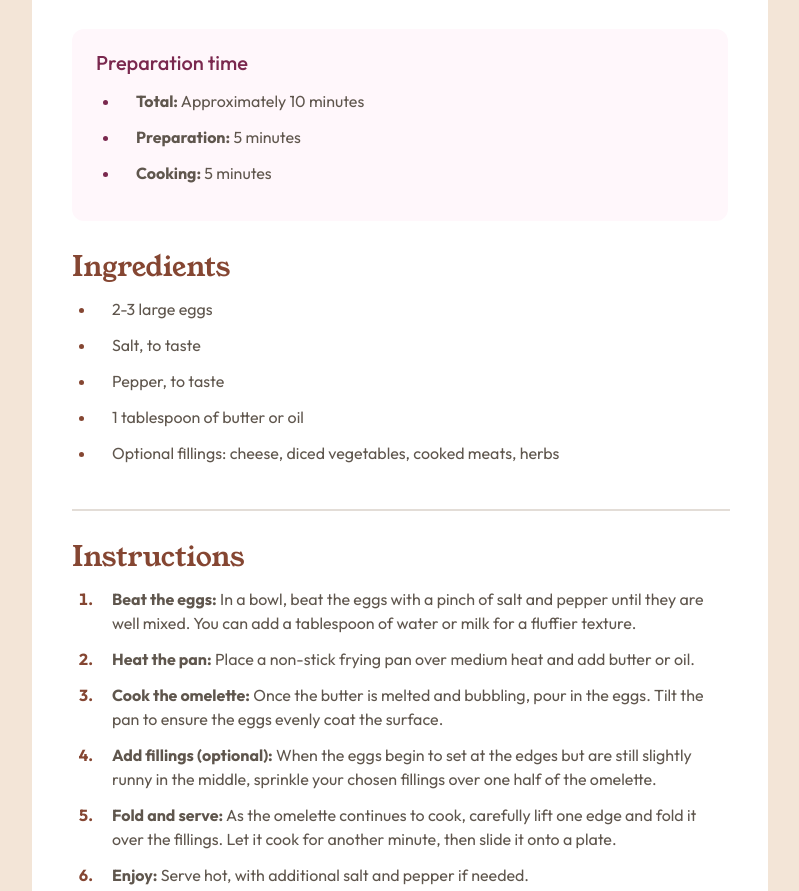
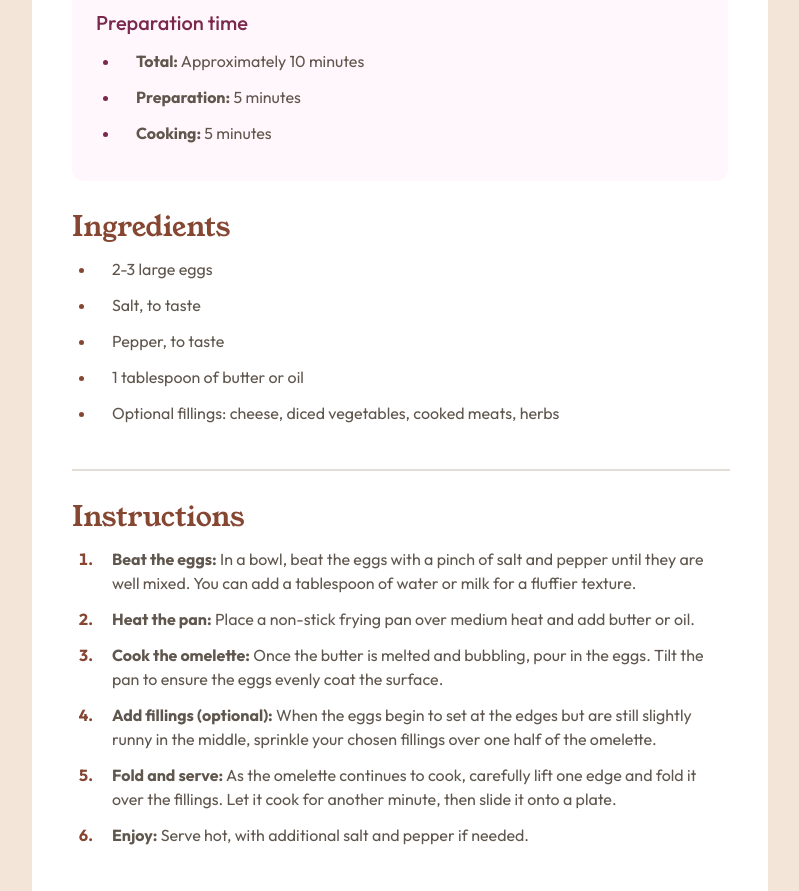
Before and after one commit to olaide-hok/recipe-page, a plain HTML site: page index.html in a window 1280 px wide. Shown: the part 623-1514 px from the top of the page, without its empty margins (240-1039 px from the left). Drawn offline with Linux system fonts and the light colour scheme.

Commit message:
Remove excess padding on desktop

```diff
--- a/index.css
+++ b/index.css
@@ -281,7 +281,7 @@ tr:last-of-type td {
         border-radius: var(--spacing-150);
     }
     .recipe .container {
-        padding: var(--spacing-500) 0;
+        padding: 0;
     }
 }
 
```
